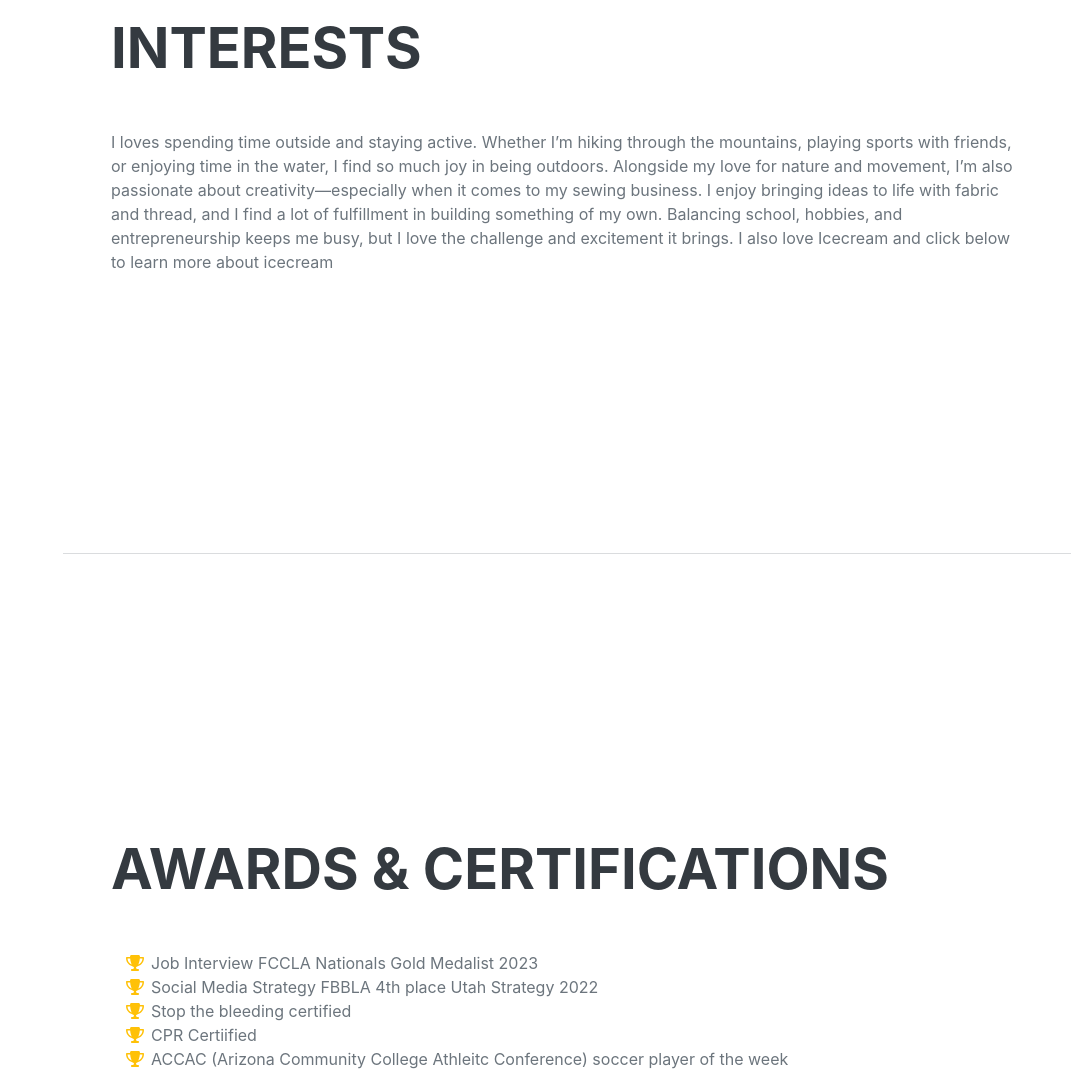
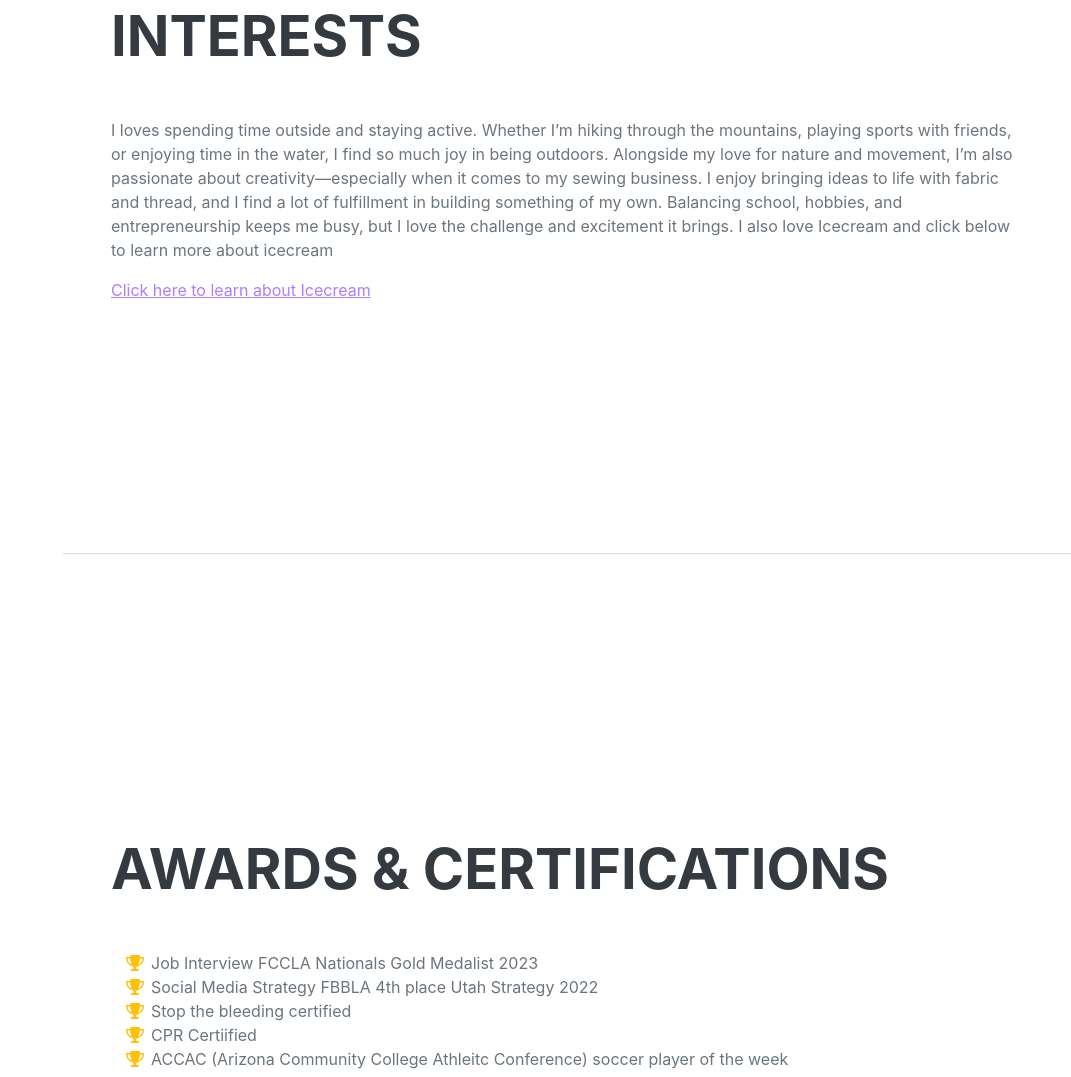
Before and after one commit to kcamp24/IS-Final, a plain HTML site: page index.html in a window 1280 px wide. Shown: the part 3808-4885 px from the top of the page, without its empty margins (209-1280 px from the left). Drawn offline with nearby package versions, Linux system fonts and the light colour scheme; a script that the page names is missing; a web font is replaced by a local one.

Commit message:
Add files via upload

```diff
--- a/index.html
+++ b/index.html
@@ -166,6 +166,7 @@
                 <div class="resume-section-content">
                     <h2 class="mb-5">Interests</h2>
                     <p> I loves spending time outside and staying active. Whether I’m hiking through the mountains, playing sports with friends, or enjoying time in the water, I find so much joy in being outdoors. Alongside my love for nature and movement, I’m also passionate about creativity—especially when it comes to my sewing business. I enjoy bringing ideas to life with fabric and thread, and I find a lot of fulfillment in building something of my own. Balancing school, hobbies, and entrepreneurship keeps me busy, but I love the challenge and excitement it brings. I also love Icecream and click below to learn more about icecream</p>
+                    <a href="..//pages/scratch_page.html"> Click here to learn about Icecream</a>
                     <div class="navigation">
 
                     </div>
```
